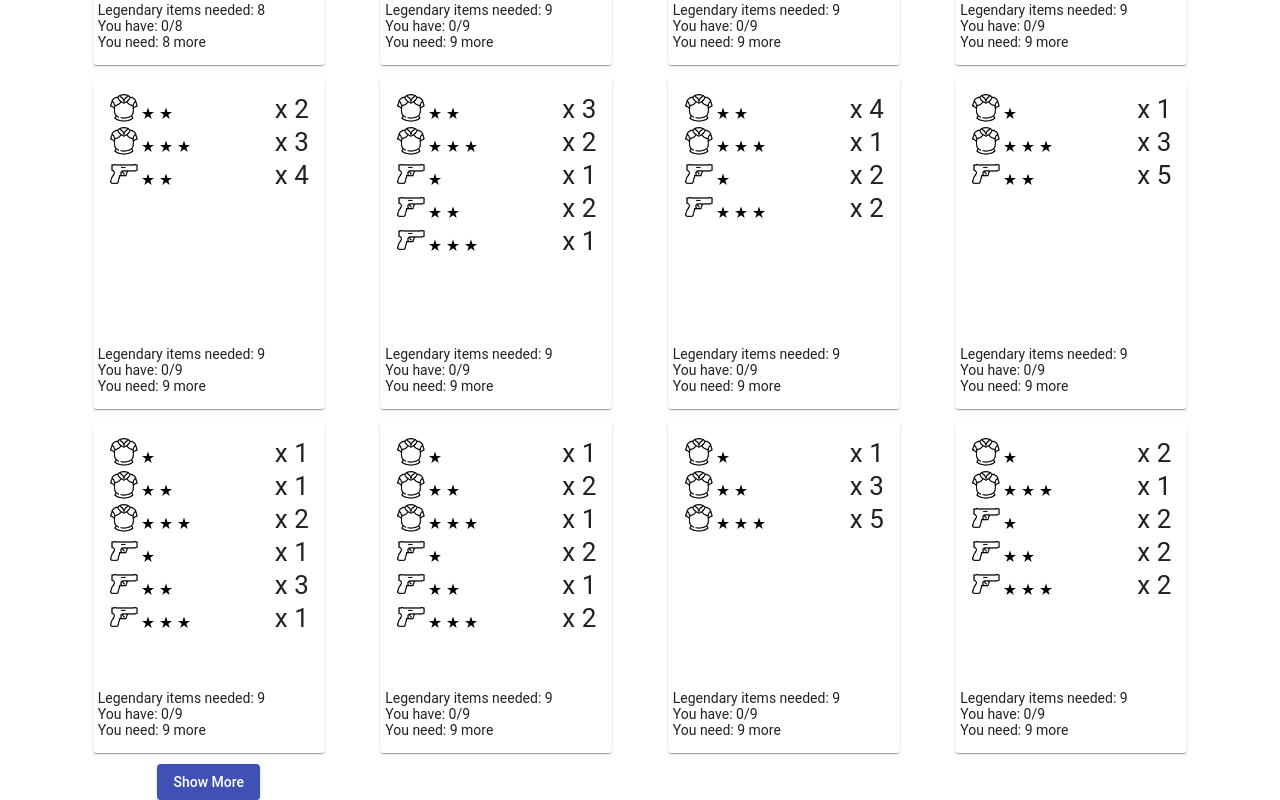
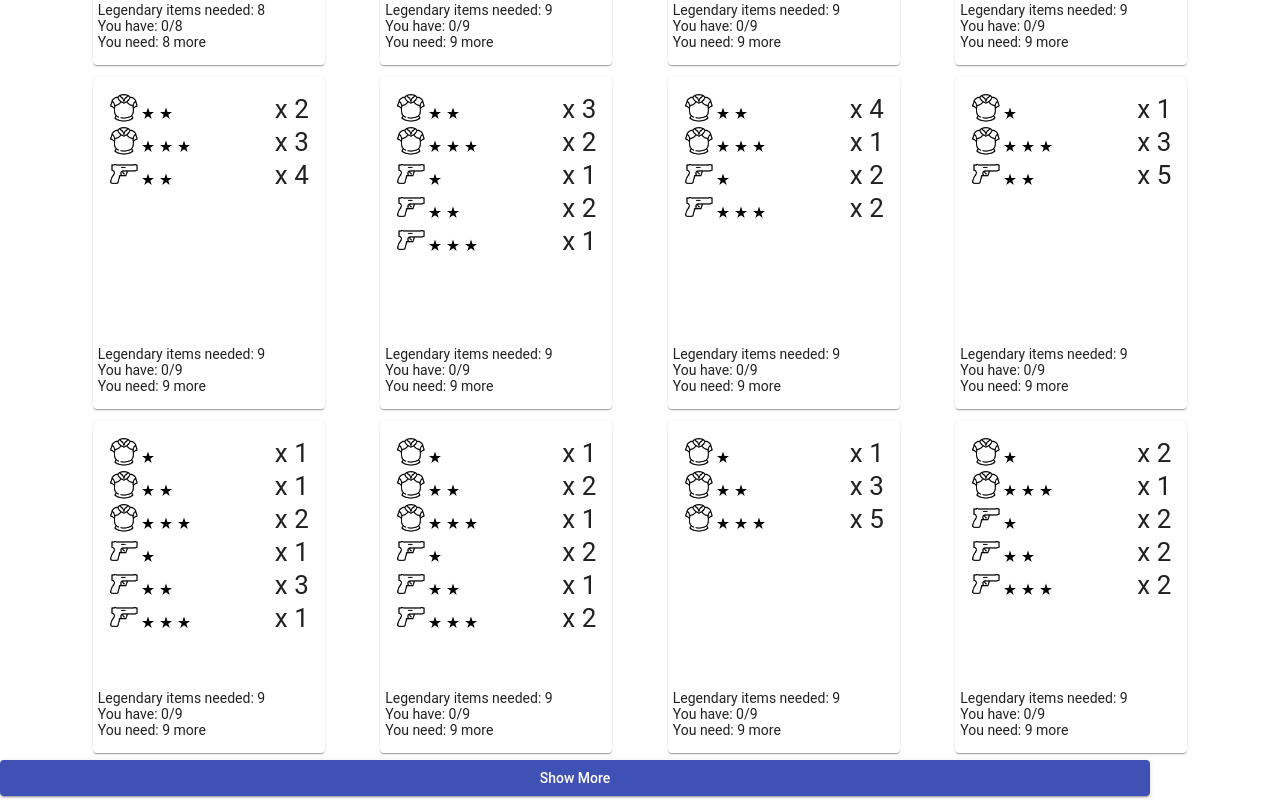
Before and after one commit to acieshk/fo76-leg-scrip-cal, an Angular app: page / in a window 1280 px wide. Shown: the part 1908-2708 px from the top of the page. Built offline with nearby package versions, Linux system fonts and the light colour scheme; a web font is replaced by a local one.

Commit message:
Fixed show more button

```diff
--- a/src/app/app.component.html
+++ b/src/app/app.component.html
@@ -77,11 +77,8 @@
     </div>
     </mat-card-content>
   </mat-card>
-  <div *ngIf="limiter < result.length">
-    <button class="showMore" mat-raised-button color="primary" (click)="showMore()">Show More</button>
-  </div>
 </div>
-<!-- <div class="result-block" *ngFor="let r of result">
-
-</div> -->
+<div *ngIf="limiter < result.length">
+  <button class="showMore" mat-raised-button color="primary" (click)="showMore()">Show More</button>
+</div>
 <router-outlet></router-outlet>
--- a/src/app/app.component.scss
+++ b/src/app/app.component.scss
@@ -110,11 +110,12 @@ table {
       color: green;
     }
   }
-  .showMore{
-    width: 100%;
-  }
 }
-
+.showMore{
+  width: 100%;
+  max-width: 1150px;
+  margin: 0 auto;
+}
 .result-block {
   border: 1px solid #AAA;
   border-bottom: 0px;
```
